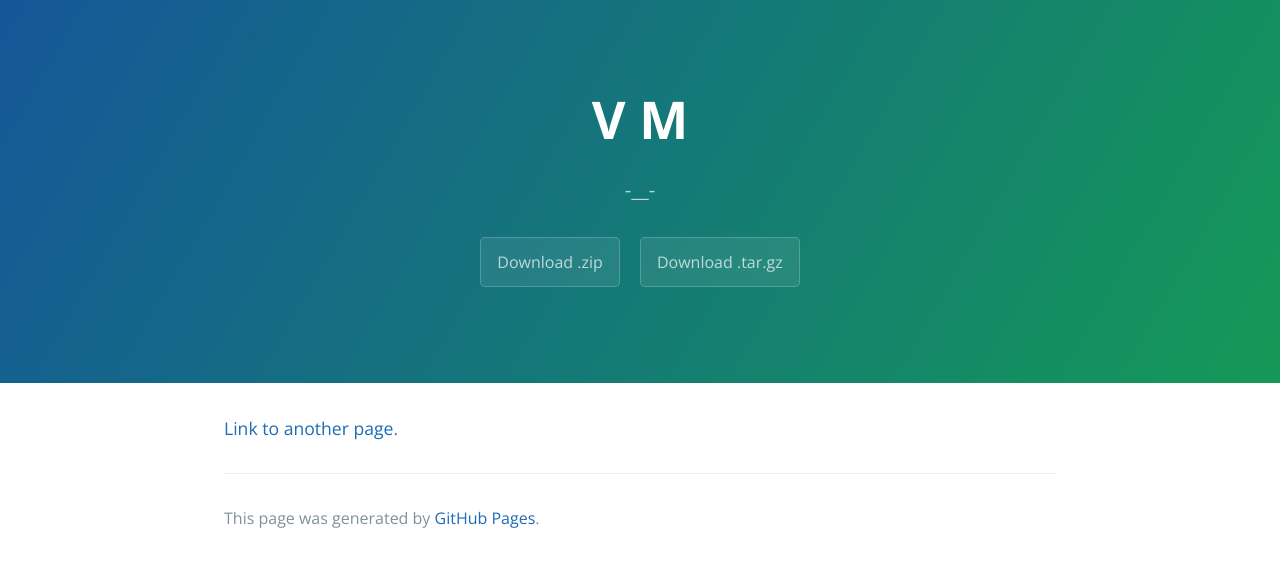
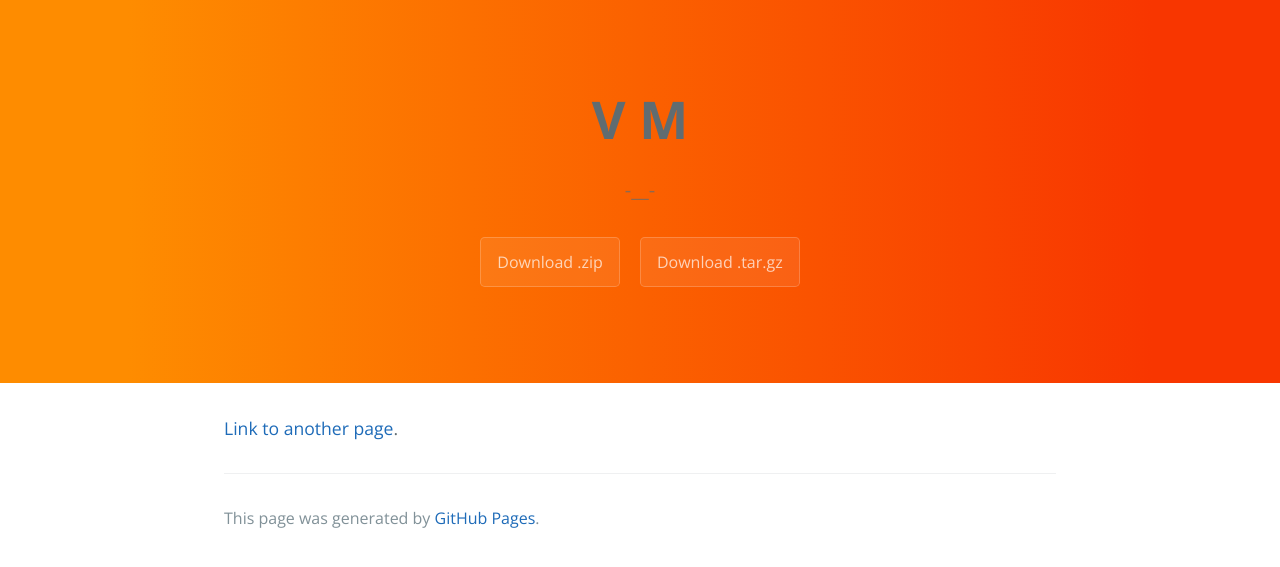
Before and after one commit to vlmeg/vlmeg.github.io, a Jekyll site: the page built from index.md, in a window 1280 px wide. Shown: the top 567 px of the page. Built offline with Jekyll 4.4.1, drawn with Linux system fonts in a browser that asks for light colours.

Commit message:
Update jekyll-theme-cayman.scss

```diff
--- a/_sass/jekyll-theme-cayman.scss
+++ b/_sass/jekyll-theme-cayman.scss
@@ -87,10 +87,16 @@ a {
 }
 
 .page-header {
-  color: $header-heading-color;
+  olor: #fff;
   text-align: center;
-  background-color: $header-bg-color;
-  background-image: linear-gradient(120deg, $header-bg-color-secondary, $header-bg-color);
+  background-color: #FF4E50;
+  /*CHANGE HERE THE BACKGROUND COLOUR-change all the 4 line */
+
+  background-image: -webkit-linear-gradient(90deg, #fe8c00 10%, #f83600 90%); /* Chrome 10+, Saf5.1+ */
+  background-image:    -moz-linear-gradient(90deg, #fe8c00 10%, #f83600 90%); /* FF3.6+ */
+  background-image:     -ms-linear-gradient(90deg, #fe8c00 10%, #f83600 90%); /* IE10 */
+  background-image:      -o-linear-gradient(90deg, #fe8c00 10%, #f83600 90%); /* Opera 11.10+ */
+  background-image:         linear-gradient(90deg, #fe8c00 10%, #f83600 90%); /* W3C */;
 
   @include large {
     padding: 5rem 6rem;
```
